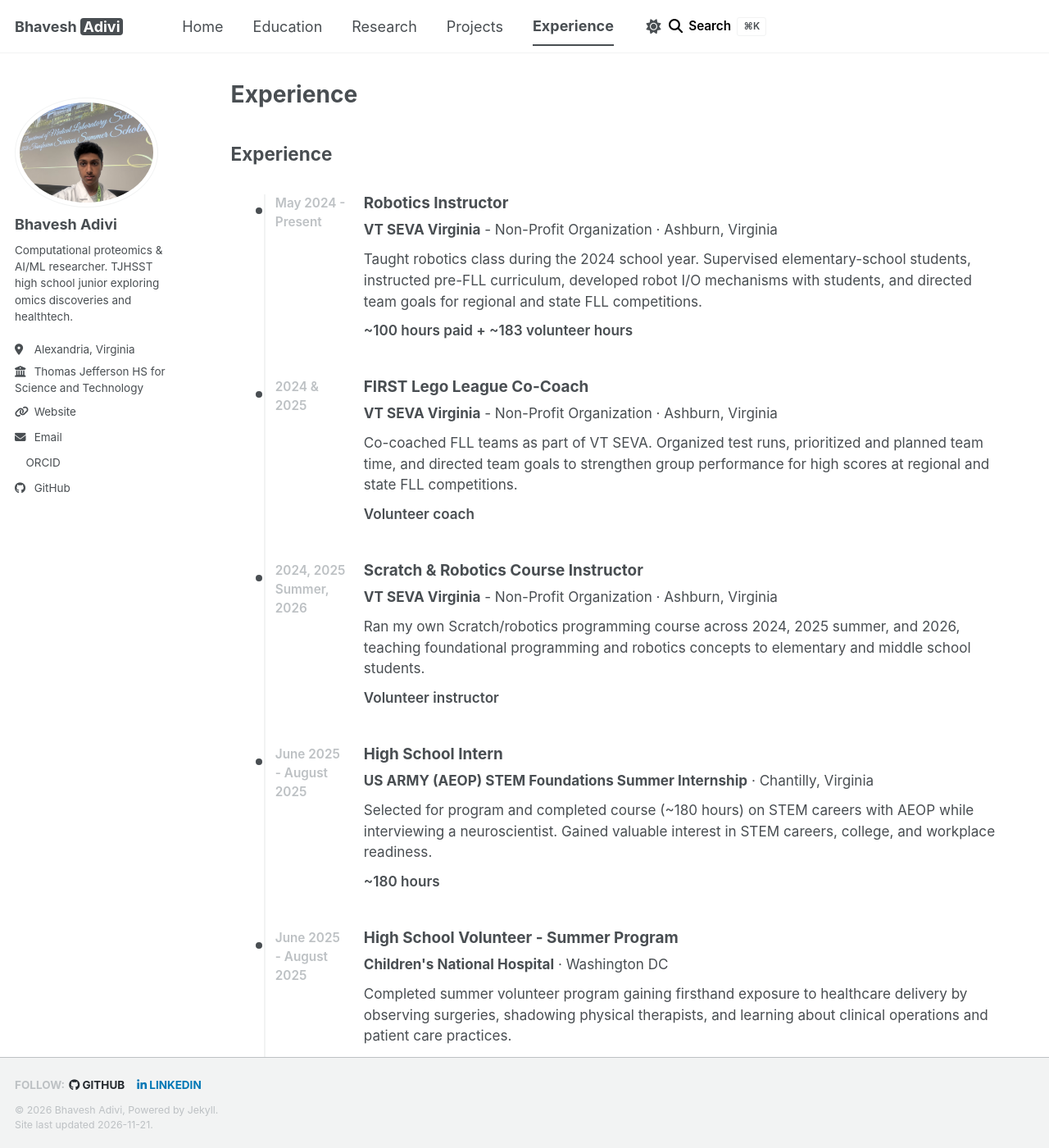
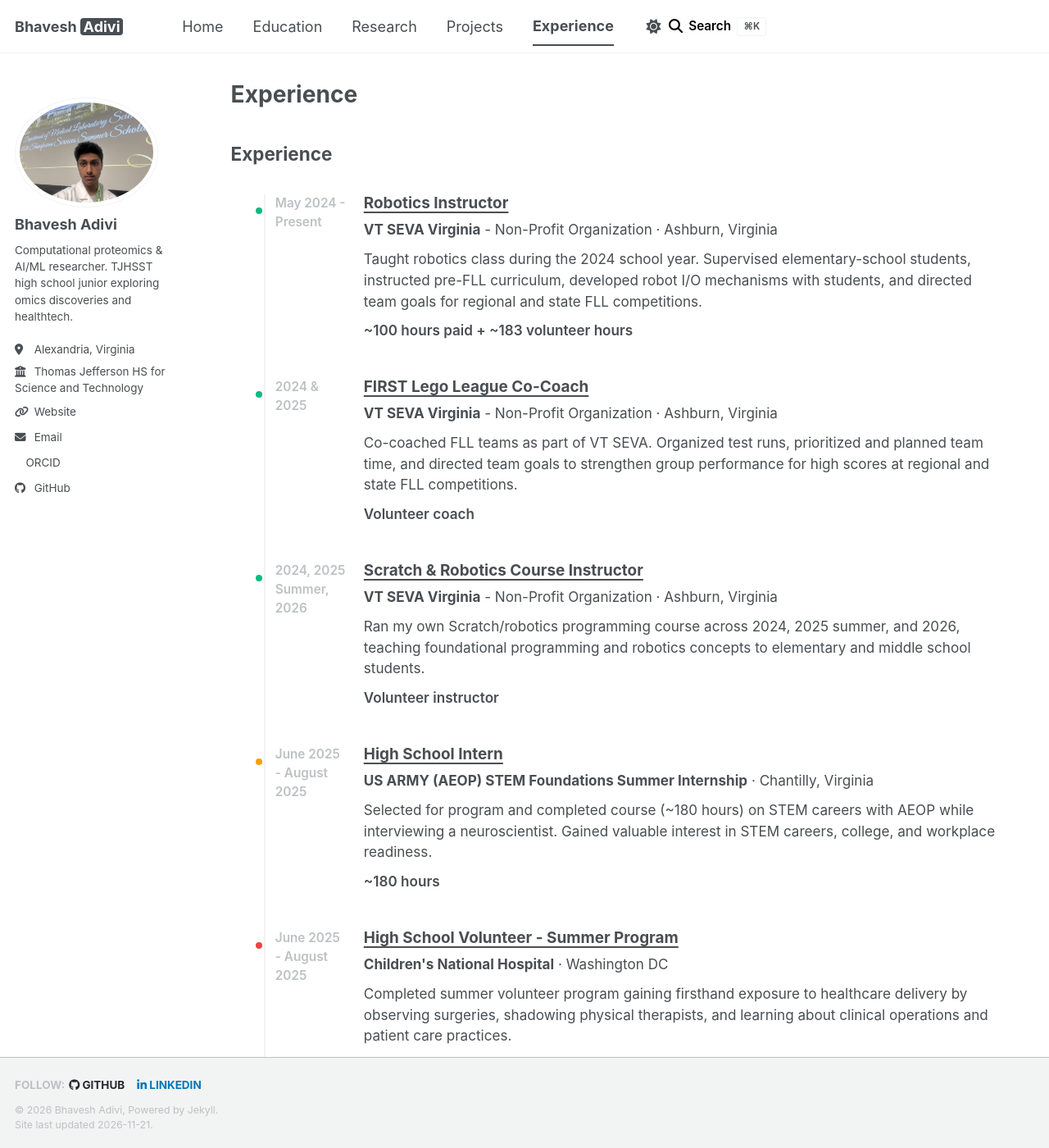
Before and after one commit to bhaveshadivi/bhaveshadivi.github.io, a Jekyll site: the page built from _pages/experience.md, in a window 1280 px wide and 1400 px high. Shown: the whole window at 82% size. Built offline with Jekyll 4.4.1, drawn with Linux system fonts in a browser that asks for light colours; a script bundle is joined from its source files by our own code; a style sheet for code colours, icons or effects is not loaded.

Commit message:
Color variation and underlining for experience page timeline

```diff
--- a/_pages/experience.md
+++ b/_pages/experience.md
@@ -31,6 +31,15 @@ author_profile: true
   background: var(--global-text-color);
   border: 2px solid var(--global-bg-color);
 }
+.timeline__item.volunteer::before { background: #10b981; }
+.timeline__item.internship::before { background: #f59e0b; }
+.timeline__item.health::before { background: #ef4444; }
+.timeline__item.public-health::before { background: #a855f7; }
+
+html[data-theme="dark"] .timeline__item.volunteer::before { background: #34d399; }
+html[data-theme="dark"] .timeline__item.internship::before { background: #fbbf24; }
+html[data-theme="dark"] .timeline__item.health::before { background: #f87171; }
+html[data-theme="dark"] .timeline__item.public-health::before { background: #c084fc; }
 .timeline__date {
   position: absolute;
   left: 12px;
@@ -45,6 +54,20 @@ author_profile: true
   margin: 0 0 0.4em;
   font-size: 1.05rem;
   color: var(--global-text-color);
+  text-decoration: underline;
+  text-decoration-color: var(--global-primary-color);
+  text-decoration-thickness: 2px;
+  text-underline-offset: 4px;
+}
+.timeline__content h3 .org-accent {
+  color: var(--global-primary-color);
+}
+html[data-theme="dark"] .timeline__content h3 {
+  color: #e6edf3;
+  text-decoration-color: #58a6ff;
+}
+html[data-theme="dark"] .timeline__content h3 .org-accent {
+  color: #58a6ff;
 }
 .timeline__content p {
   margin: 0 0 0.6em;
@@ -78,77 +101,77 @@ html[data-theme="dark"] .timeline__meta {
 <div class="timeline">
 
   <!-- VT SEVA: Robotics Instructor -->
-  <div class="timeline__item">
+  <div class="timeline__item volunteer">
     <div class="timeline__date">May 2024 - Present</div>
     <div class="timeline__content">
       <h3>Robotics Instructor</h3>
-      <p><strong>VT SEVA Virginia</strong> - Non-Profit Organization · Ashburn, Virginia</p>
+      <p><strong><span class="org-accent">VT SEVA Virginia</span></strong> - Non-Profit Organization · Ashburn, Virginia</p>
       <p>Taught robotics class during the 2024 school year. Supervised elementary-school students, instructed pre-FLL curriculum, developed robot I/O mechanisms with students, and directed team goals for regional and state FLL competitions.</p>
       <p class="timeline__meta">~100 hours paid + ~183 volunteer hours</p>
     </div>
   </div>
 
   <!-- VT SEVA: FLL Coach -->
-  <div class="timeline__item">
+  <div class="timeline__item volunteer">
     <div class="timeline__date">2024 &amp; 2025</div>
     <div class="timeline__content">
       <h3>FIRST Lego League Co-Coach</h3>
-      <p><strong>VT SEVA Virginia</strong> - Non-Profit Organization · Ashburn, Virginia</p>
+      <p><strong><span class="org-accent">VT SEVA Virginia</span></strong> - Non-Profit Organization · Ashburn, Virginia</p>
       <p>Co-coached FLL teams as part of VT SEVA. Organized test runs, prioritized and planned team time, and directed team goals to strengthen group performance for high scores at regional and state FLL competitions.</p>
       <p class="timeline__meta">Volunteer coach</p>
     </div>
   </div>
 
   <!-- VT SEVA: Scratch/Robotics Course -->
-  <div class="timeline__item">
+  <div class="timeline__item volunteer">
     <div class="timeline__date">2024, 2025 Summer, 2026</div>
     <div class="timeline__content">
       <h3>Scratch &amp; Robotics Course Instructor</h3>
-      <p><strong>VT SEVA Virginia</strong> - Non-Profit Organization · Ashburn, Virginia</p>
+      <p><strong><span class="org-accent">VT SEVA Virginia</span></strong> - Non-Profit Organization · Ashburn, Virginia</p>
       <p>Ran my own Scratch/robotics programming course across 2024, 2025 summer, and 2026, teaching foundational programming and robotics concepts to elementary and middle school students.</p>
       <p class="timeline__meta">Volunteer instructor</p>
     </div>
   </div>
 
   <!-- US Army AEOP -->
-  <div class="timeline__item">
+  <div class="timeline__item internship">
     <div class="timeline__date">June 2025 - August 2025</div>
     <div class="timeline__content">
       <h3>High School Intern</h3>
-      <p><strong>US ARMY (AEOP) STEM Foundations Summer Internship</strong> · Chantilly, Virginia</p>
+      <p><strong><span class="org-accent">US ARMY (AEOP) STEM Foundations Summer Internship</span></strong> · Chantilly, Virginia</p>
       <p>Selected for program and completed course (~180 hours) on STEM careers with AEOP while interviewing a neuroscientist. Gained valuable interest in STEM careers, college, and workplace readiness.</p>
       <p class="timeline__meta">~180 hours</p>
     </div>
   </div>
 
   <!-- Children's National Hospital: Summer -->
-  <div class="timeline__item">
+  <div class="timeline__item health">
     <div class="timeline__date">June 2025 - August 2025</div>
     <div class="timeline__content">
       <h3>High School Volunteer - Summer Program</h3>
-      <p><strong>Children's National Hospital</strong> · Washington DC</p>
+      <p><strong><span class="org-accent">Children's National Hospital</span></strong> · Washington DC</p>
       <p>Completed summer volunteer program gaining firsthand exposure to healthcare delivery by observing surgeries, shadowing physical therapists, and learning about clinical operations and patient care practices.</p>
       <p class="timeline__meta">Summer volunteer</p>
     </div>
   </div>
 
   <!-- Children's National Hospital: Current -->
-  <div class="timeline__item">
+  <div class="timeline__item health">
     <div class="timeline__date">June 2025 - Present</div>
     <div class="timeline__content">
       <h3>High School Volunteer</h3>
-      <p><strong>Children's National Hospital</strong> · Washington DC</p>
+      <p><strong><span class="org-accent">Children's National Hospital</span></strong> · Washington DC</p>
       <p>Ongoing volunteer work observing surgeries, shadowing physical therapists, and learning clinical operations. Developed and led an Art Therapy initiative collecting 110+ pieces of artwork from children in waiting rooms, resulting in a featured hospital collage display. Selected from among 50 volunteers to deliver a graduation speech to hospital staff.</p>
       <p class="timeline__meta">130+ hours of service</p>
     </div>
   </div>
 
   <!-- Fairfax County Health Department -->
-  <div class="timeline__item">
+  <div class="timeline__item public-health">
     <div class="timeline__date">October 2025 - Present</div>
     <div class="timeline__content">
       <h3>Public Health Liaison & Former Public Youth Health Ambassador '25</h3>
-      <p><strong>Fairfax County Health Department</strong> · Fairfax, Virginia</p>
+      <p><strong><span class="org-accent">Fairfax County Health Department</span></strong> · Fairfax, Virginia</p>
       <p>Selected as an incoming Public Health Liaison and conducted community project to create app on neuroplasticity intervention.</p>
       <p class="timeline__meta">135 practicum hours (informal rank 1 of 20) · Certificate from Morehouse School of Medicine & GMU</p>
     </div>
```
